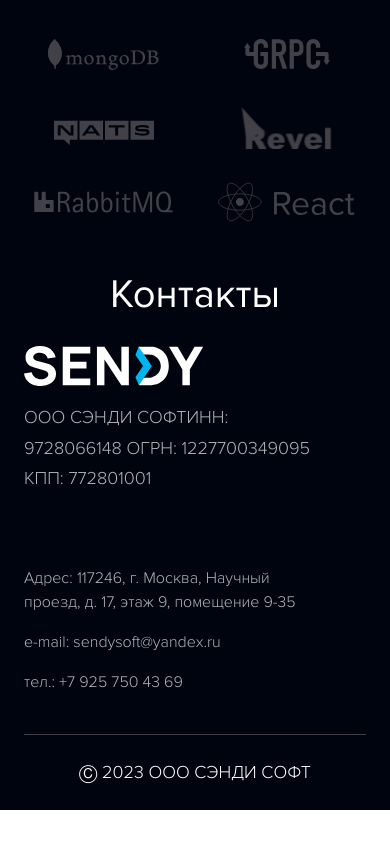
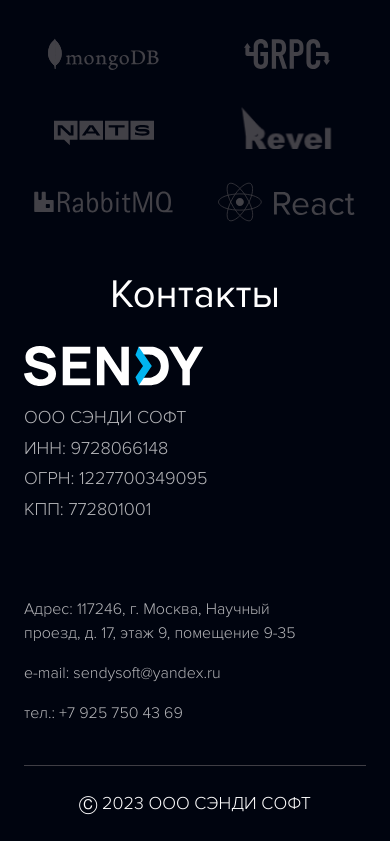
Before and after one commit to JavaPixelStory/snd-infotech, a React (Create React App) app: page / in a window 390 px wide. Shown: the part 6761-7602 px from the top of the page. Before the commit the page ends 7571 px from the top, so only its background shows below. Built offline with nearby package versions, Linux system fonts and the light colour scheme.

Commit message:
prerelise v2

```diff
--- a/src/layouts/Footer.jsx
+++ b/src/layouts/Footer.jsx
@@ -15,13 +15,12 @@ const Footer = () => (
     >
       <div className='flex flex-col justify-start mr-10'>
         <img src={logo} alt='SND' className='w-[180px] object-contain' />
-        <p className={`${styles.paragraph} text-[16px] mt-4 max-w-[450px]`}>
-          OOO СЭНДИ СОФТ
-          <br className='sm:block hidden' />
-          ИНН: 9728066148 <br className='sm:block hidden' />
-          ОГРН: 1227700349095 <br className='sm:block hidden' />
-          КПП: 772801001
-        </p>
+        <div className={`${styles.paragraph} text-[16px] mt-4`}>
+          <p>OOO СЭНДИ СОФТ</p>
+          <p>ИНН: 9728066148</p>
+          <p>ОГРН: 1227700349095</p>
+          <p>КПП: 772801001</p>
+        </div>
       </div>
       <div className='flex flex-row justify-between flex-wrap md:mt-0 mt-10'>
         {footerLinks.map((footerlink) => (
```
